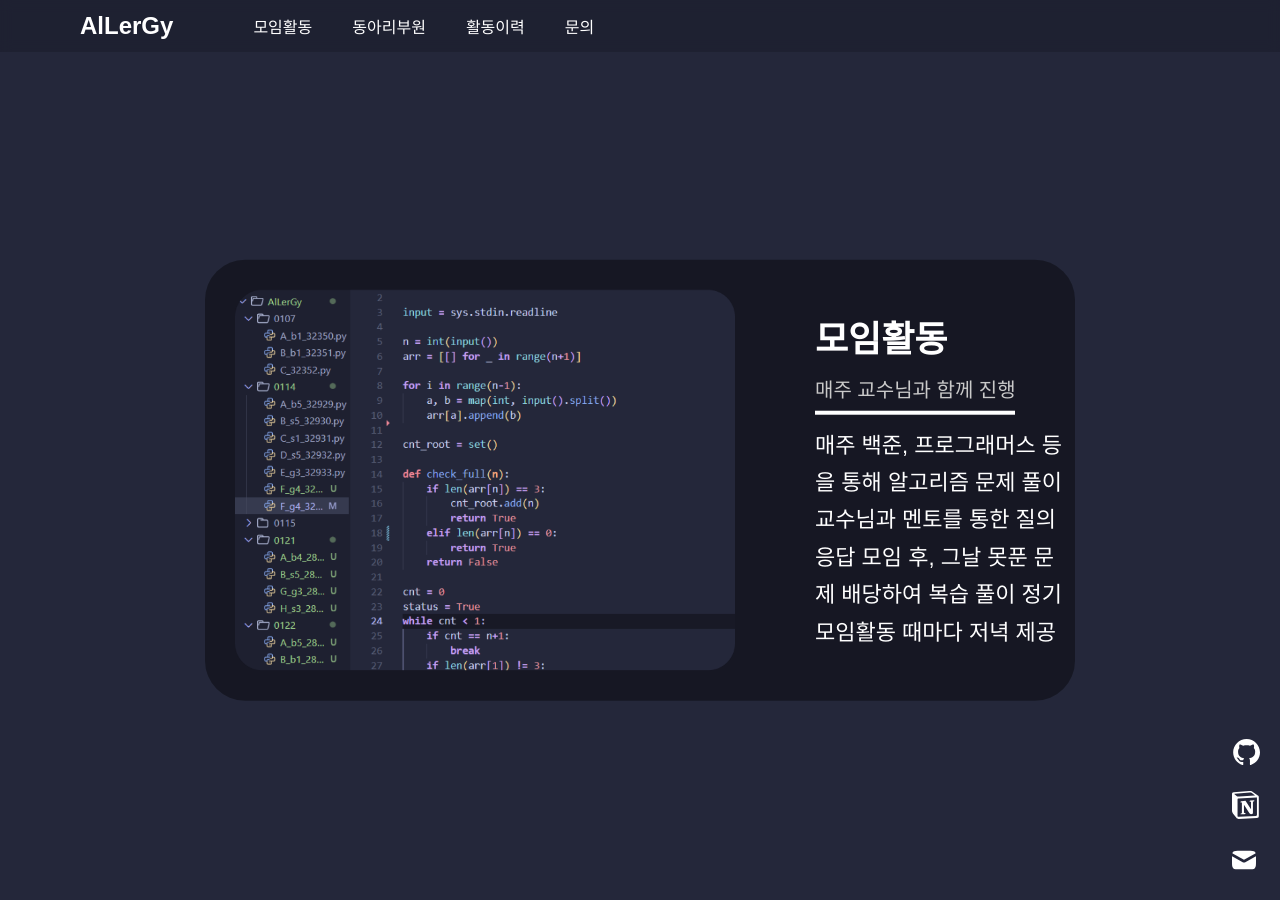
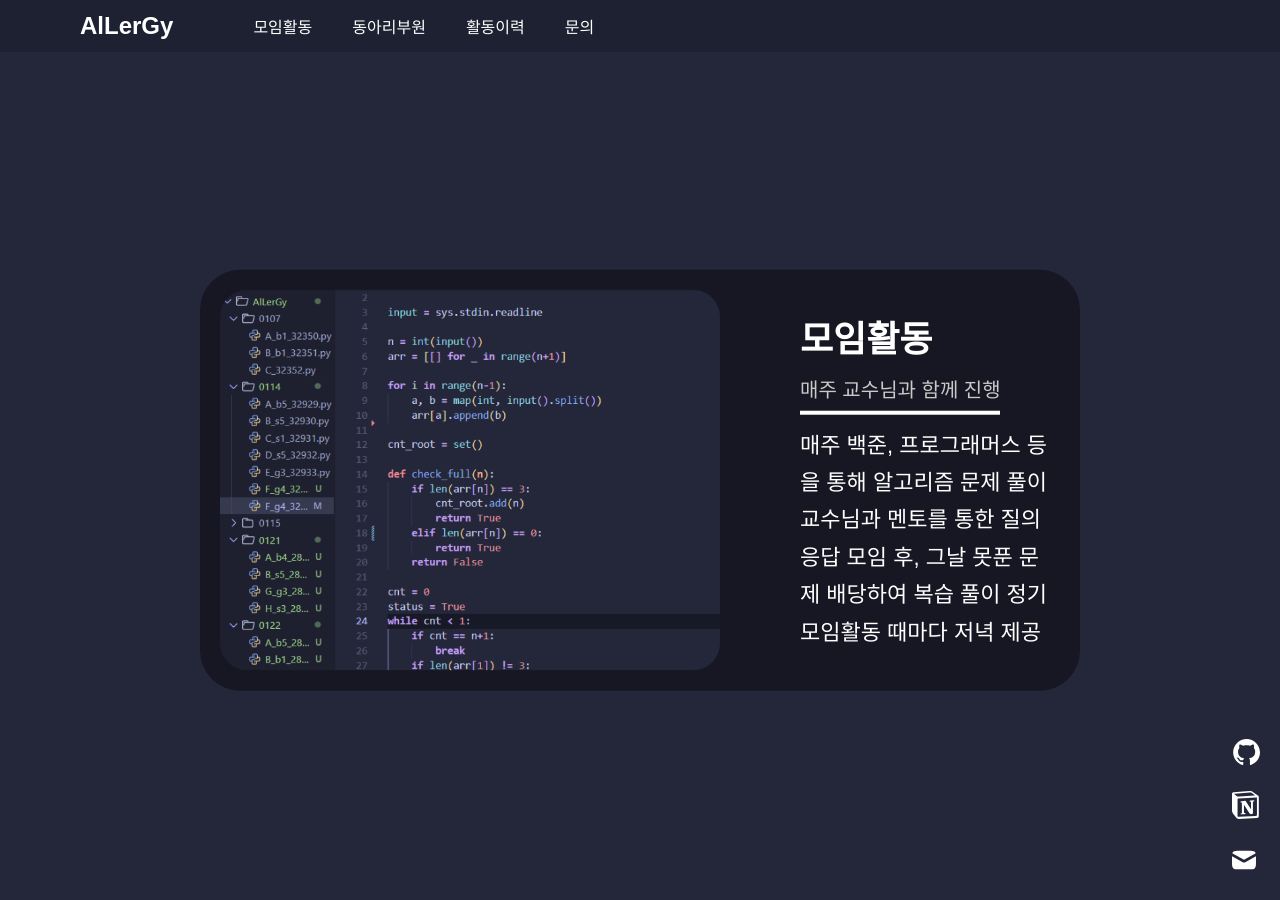
Before and after one commit to AlLerGy-KNU/AlLerGy-KNU.github.io, a Jekyll site: the page html/index.html, which Jekyll copies as it is, in a window 1280 px wide and 900 px high, scrolled down 1770 px. Built offline with Jekyll 4.4.1, drawn with Linux system fonts in a browser that asks for light colours.

Commit message:
Update layout styles for activity and members sections, adjusting padding and grid configuration for improved responsiveness

```diff
--- a/html/index.html
+++ b/html/index.html
@@ -363,7 +362,7 @@
     left: 50%;
     translate: -50% -50%;
 
-    padding: 10px;
+    padding-right: 30px;
     top: 50%;
     }
     .activity-box-title {
@@ -434,7 +433,6 @@
   <section id="activity" class="page-section">
     <div class="activity-box">
       <div class="activity-box-image">
-        <!-- <img src="./img/image-20.png" alt="algorithm" style="width: 300px; height: 300px;"> -->
         <img src="./img/image-20.png" alt="algorithm" style="width: 500px">
 
       </div>
@@ -469,6 +467,9 @@
       left: 50%;
       translate: -50% -50%;
       top: 50%;
+      width: 90%;
+      flex-wrap: wrap;
+      justify-content: center;
     }
     .members-box-title {
       color: #ffffff;
@@ -568,7 +569,7 @@
     padding: 20px;
     /* width: 90%; */
     max-width: 800px;
-    grid-template-columns: repeat(auto-fit, minmax(150px, 1fr));
+    grid-template-columns: repeat(auto-fit, minmax(180px, 1fr));
     }
   </style>
   <section id="members" class="page-section">
```
Also changed, not shown: other parts of html/index.html (+0 -1 lines).
